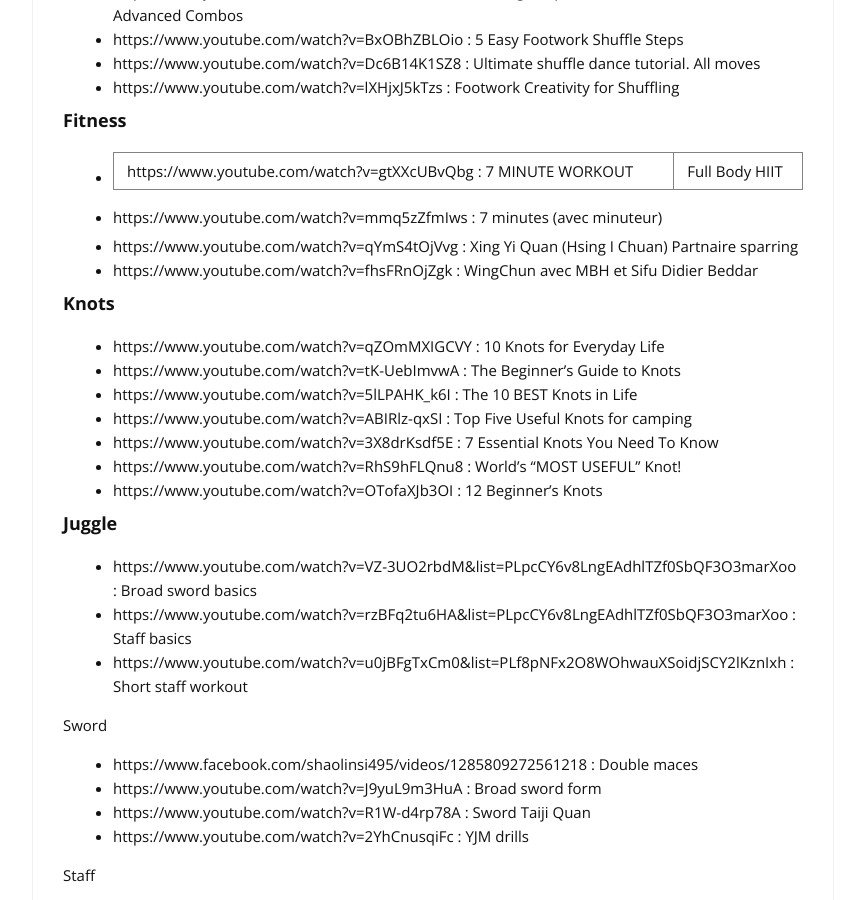
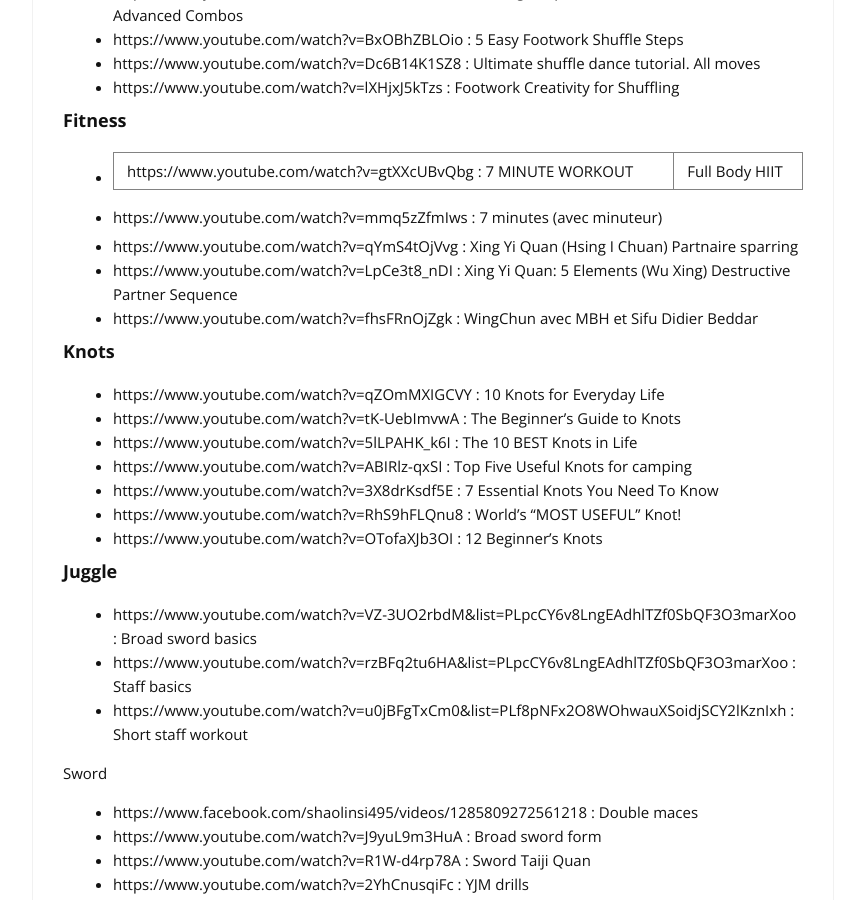
Before and after one commit to cylmat/cylmat.github.io, a Jekyll site: the page built from _pages/tricks.md, in a window 1280 px wide and 900 px high, scrolled down 1540 px. Shown: the whole window, without its empty margins (207-1072 px from the left). Built offline with Jekyll 4.4.1, drawn with Linux system fonts in a browser that asks for light colours; nearby versions of some CDN libraries.

Commit message:
Update tricks.md

```diff
--- a/_pages/tricks.md
+++ b/_pages/tricks.md
@@ -55,6 +55,7 @@
 - https://www.youtube.com/watch?v=mmq5zZfmIws : 7 minutes (avec minuteur)
 
 - https://www.youtube.com/watch?v=qYmS4tOjVvg : Xing Yi Quan (Hsing I Chuan) Partnaire sparring
+- https://www.youtube.com/watch?v=LpCe3t8_nDI : Xing Yi Quan: 5 Elements (Wu Xing) Destructive Partner Sequence
 - https://www.youtube.com/watch?v=fhsFRnOjZgk : WingChun avec MBH et Sifu Didier Beddar
 
 ### Knots
```
